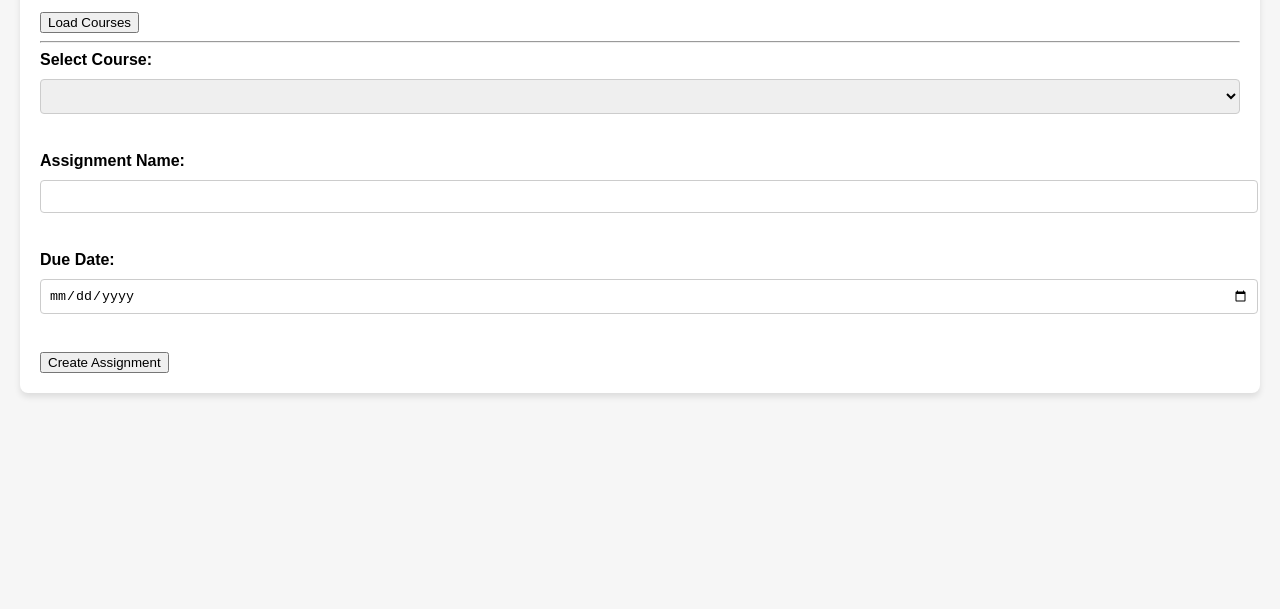
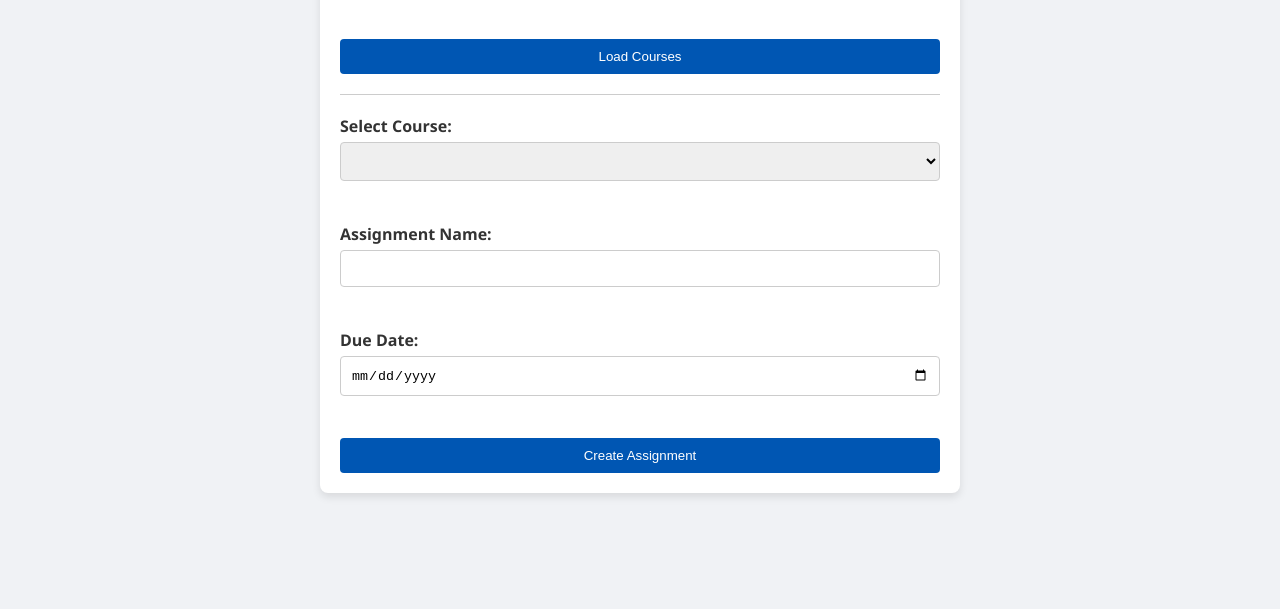
Before and after one commit to Govindest/Canvas-Multi-Upload, a plain HTML site: page index.html in a window 1280 px wide. Shown: the part 191-800 px from the top of the page. Drawn offline with Linux system fonts and the light colour scheme.

Commit message:
Update styles.css

```diff
--- a/styles.css
+++ b/styles.css
@@ -1,47 +1,76 @@
 body {
-    font-family: Arial, sans-serif;
-    margin: 20px;
-    background-color: #f6f6f6;
+    font-family: 'Segoe UI', Tahoma, Geneva, Verdana, sans-serif;
+    background-color: #f0f2f5;
+    margin: 0;
+    padding: 20px;
+    color: #333;
 }
 
 .container {
-    background-color: #fff;
+    max-width: 600px;
+    margin: auto;
+    background: #ffffff;
     padding: 20px;
     border-radius: 8px;
-    box-shadow: 0 4px 6px rgba(0, 0, 0, 0.1);
+    box-shadow: 0 4px 8px rgba(0, 0, 0, 0.1);
+    transition: box-shadow 0.3s ease-in-out;
+}
+
+.container:hover {
+    box-shadow: 0 6px 12px rgba(0, 0, 0, 0.15);
 }
 
 h1 {
-    font-size: 24px;
+    color: #0056b3;
+    text-align: center;
     margin-bottom: 20px;
 }
 
 label {
-    display: inline-block;
-    width: 200px;
+    display: block;
+    margin-bottom: 5px;
     font-weight: bold;
-    margin-bottom: 10px;
 }
 
 input[type="text"],
 input[type="date"],
-select {
+select,
+textarea {
     width: 100%;
-    padding: 8px;
+    padding: 10px;
     margin-bottom: 20px;
     border: 1px solid #ccc;
     border-radius: 4px;
+    box-sizing: border-box;
+    transition: border-color 0.3s;
 }
 
-input[type="button"] {
-    background-color: #007bff;
+input[type="text"]:focus,
+input[type="date"]:focus,
+select:focus,
+textarea:focus {
+    border-color: #0056b3;
+    outline: none;
+}
+
+button {
+    width: 100%;
+    padding: 10px;
+    background: #0056b3;
     color: white;
-    padding: 10px 20px;
     border: none;
     border-radius: 4px;
     cursor: pointer;
+    transition: background-color 0.3s;
 }
 
-input[type="button"]:hover {
-    background-color: #0056b3;
+button:hover {
+    background: #004494;
 }
+
+hr {
+    border: 0;
+    height: 1px;
+    background: #ccc;
+    margin: 20px 0;
+}
```
